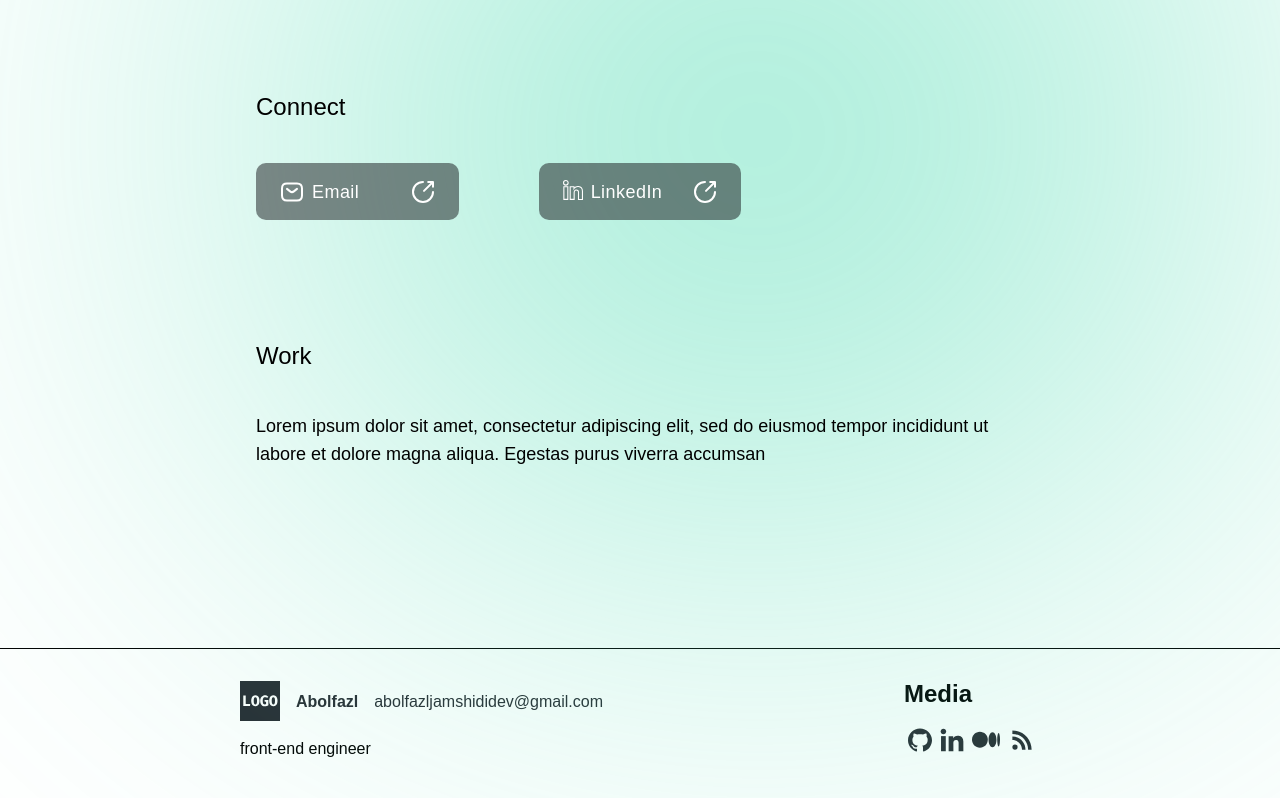
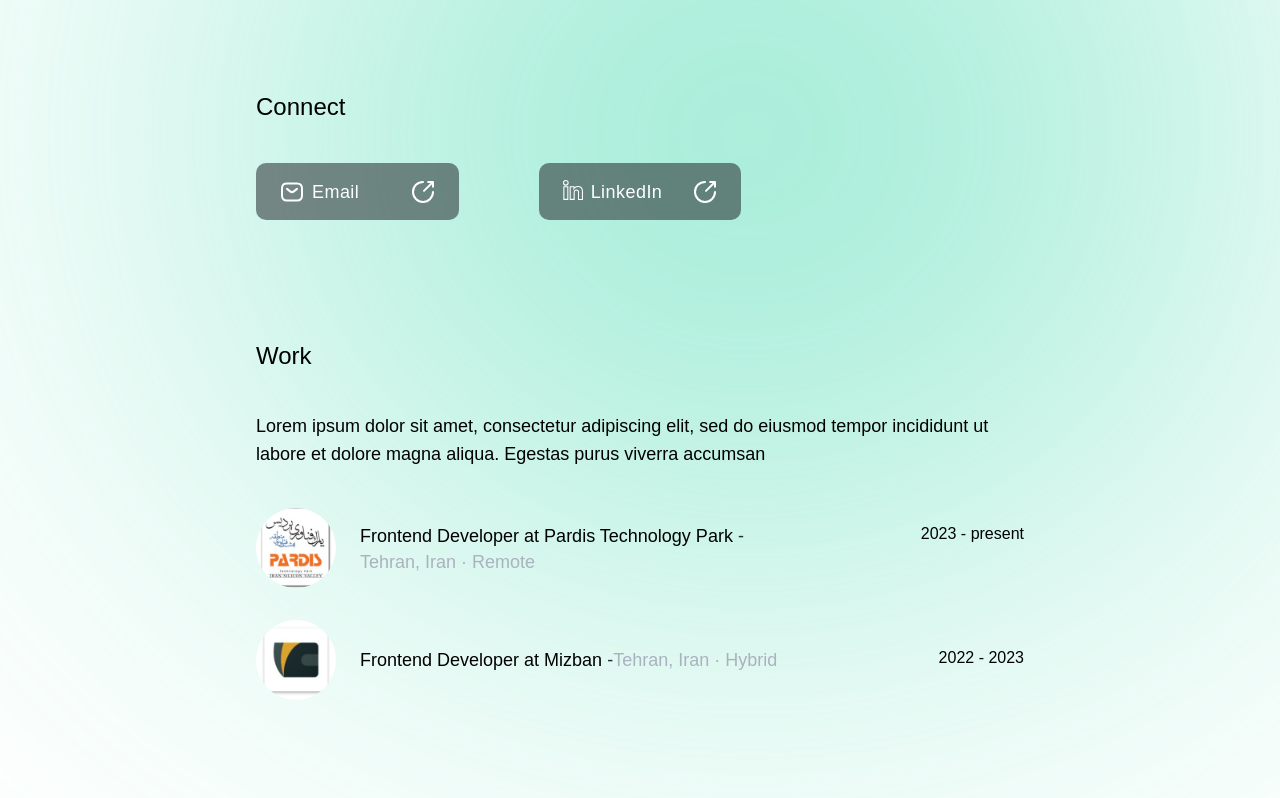
Before and after one commit to abolfazlteam/abolfazl, a Next.js app: page /about-me in a window 1280 px wide. Shown: the part 885-1683 px from the top of the page. Built offline with nearby package versions, Linux system fonts and the light colour scheme; a web font is replaced by a local one.

Commit message:
complete work experience section feature

```diff
--- /dev/null
+++ b/src/app/(about-me)/_components/Company.tsx
@@ -0,0 +1,47 @@
+import { ICompanyInfoProps } from "@/constants/Companies.constants";
+import Image from "next/image";
+
+const Company: React.FC<ICompanyInfoProps> = ({
+  companyName,
+  endData,
+  image,
+  location,
+  role,
+  jobType,
+  startDate,
+}) => {
+  return (
+    <article
+      className="group flex h-full items-center gap-x-6"
+      data-testid="company-component"
+    >
+      <figure className="relative h-[50px] w-[50px] overflow-hidden rounded-full border-[#abb2bf] transition-all duration-150 ease-linear group-hover:border-2 md:h-[80px] md:w-[80px]">
+        <Image
+          src={image}
+          alt={`${companyName} logo`}
+          fill
+          className="h-full w-full object-cover object-center"
+        />
+      </figure>
+
+      <div className="flex flex-[6] flex-col justify-between gap-y-2 sm:flex-row">
+        <p className="text-caption2 font-light leading-6 md:text-caption1">
+          <span className="leading-7 transition-all duration-200 ease-linear group-hover:font-bold">
+            {role} at {companyName}{" "}
+          </span>
+          <span className="hidden text-text-primary sm:inline-block"> - </span>
+          <span className="text-gray-5 inline-block w-full leading-6 sm:w-fit">
+            {" "}
+            {location} · {jobType}
+          </span>
+        </p>
+
+        <span className="inline-flex w-full max-w-28 text-caption2 font-light transition-all duration-200 ease-linear group-hover:font-semibold sm:m-0 sm:justify-end md:max-w-40 md:text-base md:font-normal">
+          {startDate} - {endData}
+        </span>
+      </div>
+    </article>
+  );
+};
+
+export default Company;
--- /dev/null
+++ b/src/app/(about-me)/_components/WorkExperienceList.tsx
@@ -0,0 +1,14 @@
+import { COMPANIES_DATA } from "@/constants/Companies.constants";
+import Company from "./Company";
+
+const WorkExperienceList = () => {
+  return (
+    <div className="space-y-6 md:space-y-8">
+      {COMPANIES_DATA.map((company) => (
+        <Company key={company.id} {...company} />
+      ))}
+    </div>
+  );
+};
+
+export default WorkExperienceList;
--- /dev/null
+++ b/src/app/(about-me)/_components/WorkExperienceSection.tsx
@@ -0,0 +1,20 @@
+import SectionHeader from "@/components/ui/SectionHeader";
+import WorkExperienceList from "./WorkExperienceList";
+import Section from "@/components/ui/Section";
+
+const WorkExperienceSection = () => {
+  return (
+    <Section className="mt-20">
+      <SectionHeader
+        title="work"
+        description=" Lorem ipsum dolor sit amet, consectetur adipiscing elit, sed do eiusmod
+          tempor incididunt ut labore et dolore magna aliqua. Egestas purus
+          viverra accumsan"
+      />
+
+      <WorkExperienceList />
+    </Section>
+  );
+};
+
+export default WorkExperienceSection;
--- a/src/app/(about-me)/about-me/page.tsx
+++ b/src/app/(about-me)/about-me/page.tsx
@@ -1,13 +1,18 @@
 // import { Rammetto_One } from "next/font/google";
 import dynamic from "next/dynamic";
 import AboutMeHeroSection from "../_components/AboutMeHeroSection";
-import Section from "@/components/ui/Section";
-import SectionHeader from "@/components/ui/SectionHeader";
 // import { rammettoOne } from "../fonts";
 
 const DynamicConnectionSection = dynamic(
   () => import("../_components/ConnectionListSection"),
   { ssr: false },
+);
+
+const DynamicWorkExperienceSection = dynamic(
+  () => import("../_components/WorkExperienceSection"),
+  {
+    ssr: false,
+  },
 );
 
 // const rammettoOne = Rammetto_One({
@@ -21,14 +26,7 @@ const Page = () => {
     <main className="min-h-svh">
       <AboutMeHeroSection />
       <DynamicConnectionSection />
-      <Section>
-        <SectionHeader
-          title="work"
-          description=" Lorem ipsum dolor sit amet, consectetur adipiscing elit, sed do eiusmod
-          tempor incididunt ut labore et dolore magna aliqua. Egestas purus
-          viverra accumsan"
-        />
-      </Section>
+      <DynamicWorkExperienceSection />
     </main>
   );
 };
--- a/src/app/globals.css
+++ b/src/app/globals.css
@@ -38,6 +38,7 @@ html {
 
     --gray-3: #abb2bf;
     --gray-4: #e8e8e8;
+    --gray-5: #abb2bf;
     --gray-7: #e5e5e580;
   }
 
@@ -60,6 +61,7 @@ html {
 
     --gray-3: #abb2bf;
     --gray-4: #2a2a2a;
+    --gray-5: #626872;
     --gray-7: #14161a80;
   }
 }
@@ -143,9 +145,9 @@ html {
     filter: blur(15rem);
     top: 65%;
     background: radial-gradient(
-      79% 79% at 60% 50%,
+      69% 70% at 60% 50%,
       rgba(67, 217, 173, 0.9) 0%,
-      rgba(67, 217, 173, 0) 70%
+      rgba(67, 217, 173, 0) 90%
     );
   }
 }
@@ -157,7 +159,7 @@ html {
     filter: blur(15rem);
     top: 65%;
     background: radial-gradient(
-      69% 79% at 60% 50%,
+      59% 70% at 60% 50%,
       rgba(67, 217, 173, 0.9) 0%,
       rgba(67, 217, 173, 0) 70%
     );
--- a/src/components/ui/Section.tsx
+++ b/src/components/ui/Section.tsx
@@ -1,12 +1,19 @@
 import { ReactNode } from "react";
+import { twMerge } from "tailwind-merge";
 
 interface ISectionProps {
   children: ReactNode;
+  className?: string;
 }
 
-const Section: React.FC<ISectionProps> = ({ children }) => {
+const Section: React.FC<ISectionProps> = ({ children, className }) => {
   return (
-    <section className="flex flex-col gap-8 md:gap-10 lg:mt-[120px]">
+    <section
+      className={twMerge(
+        "mt-11 flex flex-col gap-8 md:gap-10 lg:mt-[120px]",
+        className,
+      )}
+    >
       {children}
     </section>
   );
--- /dev/null
+++ b/src/constants/Companies.constants.ts
@@ -0,0 +1,37 @@
+import { StaticImageData } from "next/image";
+import MizbanLogo from "../../public/images/Mizban-logo.jpeg";
+import ParkFanavariPardis from "../../public/images/Park-Fanavari-Pardis.jpeg";
+
+export interface ICompanyInfoProps {
+  id: string;
+  image: string | StaticImageData;
+  role: string;
+  companyName: string;
+  location: string;
+  startDate: string;
+  endData: string | "present";
+  jobType: "Remote" | "Hybrid" | "On-site";
+}
+
+export const COMPANIES_DATA: ICompanyInfoProps[] = [
+  {
+    id: "1",
+    image: ParkFanavariPardis,
+    companyName: "Pardis Technology Park",
+    jobType: "Remote",
+    location: "Tehran, Iran",
+    role: "Frontend Developer",
+    startDate: "2023",
+    endData: "present",
+  },
+  {
+    id: "2",
+    image: MizbanLogo,
+    companyName: "Mizban",
+    jobType: "Hybrid",
+    location: "Tehran, Iran",
+    role: "Frontend Developer",
+    startDate: "2022",
+    endData: "2023",
+  },
+];
--- a/tailwind.config.ts
+++ b/tailwind.config.ts
@@ -22,6 +22,7 @@ const config: Config = {
         "gray-2": "#ABB2BF",
         "gray-3": "#4E4458",
         "gray-4": "#9C8AAE",
+        "gray-5": "var(--gray-5)",
         "gray-7": "var(--gray-7)",
         "gray-9": "#14161A80",
         "border-gray": "#ABB2BF33",
```
Also changed, not shown: public/images/Mizban-logo.jpeg (added), public/images/Park-Fanavari-Pardis.jpeg (added).
